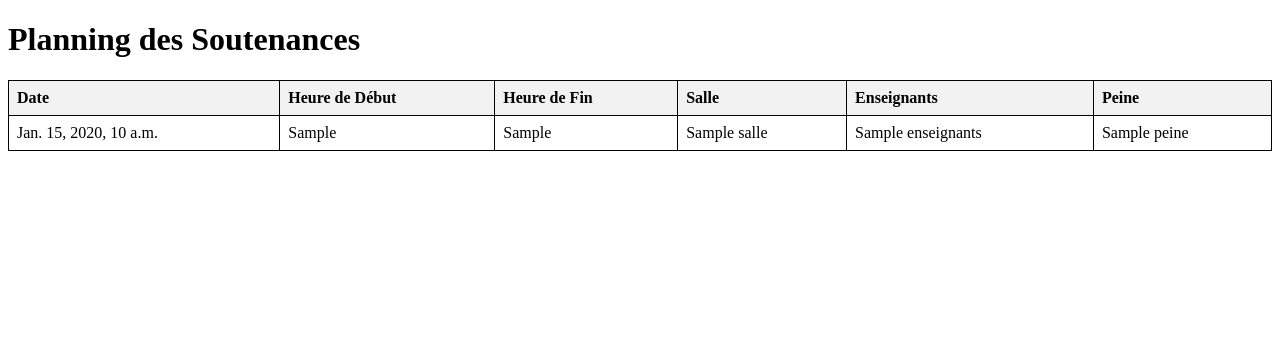
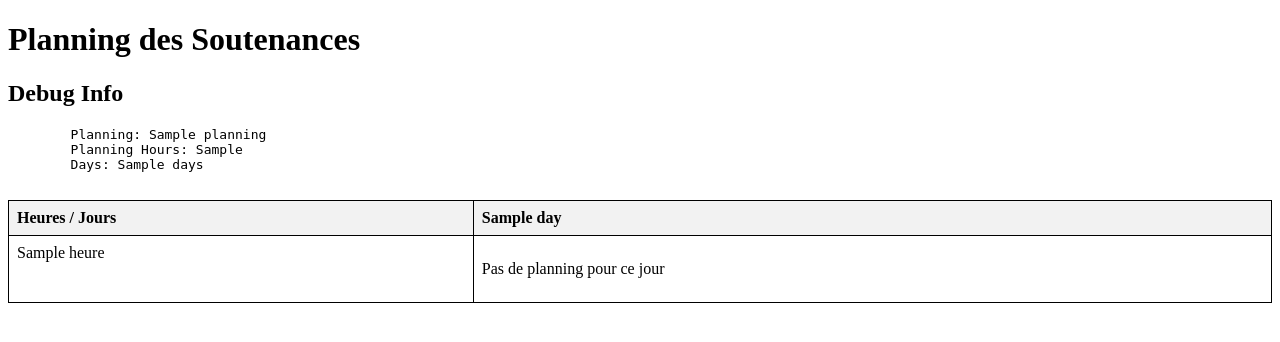
Before and after one commit to Coscreen/Gen-planning-surWeb, a Django app: template mon_application/templates/planning.html in a window 1280 px wide. Shown: the top 342 px of the page. Run offline with Django 5.2, Linux system fonts and the light colour scheme; the template is opened without the code that fills it: most values are stand-ins (such as "Sample title", 1, 10 or a date in 2020).

Commit message:
Fonctionnel pour un jour seulement.

```diff
--- a/MiniProjet/settings.py
+++ b/MiniProjet/settings.py
@@ -9,7 +9,7 @@ https://docs.djangoproject.com/en/5.0/topics/settings/
 For the full list of settings and their values, see
 https://docs.djangoproject.com/en/5.0/ref/settings/
 """
-
+import os
 from pathlib import Path
 
 # Build paths inside the project like this: BASE_DIR / 'subdir'.
@@ -57,7 +57,7 @@ ROOT_URLCONF = 'MiniProjet.urls'
 TEMPLATES = [
     {
         'BACKEND': 'django.template.backends.django.DjangoTemplates',
-        'DIRS': [],
+        'DIRS': [os.path.join(BASE_DIR, 'templates')],
         'APP_DIRS': True,
         'OPTIONS': {
             'context_processors': [
--- a/mon_application/templates/planning.html
+++ b/mon_application/templates/planning.html
@@ -16,33 +16,56 @@
         th {
             background-color: #f2f2f2;
         }
+        td {
+            height: 50px;
+            vertical-align: top;
+        }
     </style>
 </head>
 <body>
     <h1>Planning des Soutenances</h1>
-    <table border="1">
+    <h2>Debug Info</h2>
+    <pre>
+        Planning: {{ planning }}
+        Planning Hours: {{ planning_hours }}
+        Days: {{ days }}
+    </pre>
+    {% load custom_filters %}
+    <table>
         <thead>
             <tr>
-                <th>Date</th>
-                <th>Heure de Début</th>
-                <th>Heure de Fin</th>
-                <th>Salle</th>
-                <th>Enseignants</th>
-                <th>Peine</th>
+                <th>Heures / Jours</th>
+                {% for day in days %}
+                    <th>{{ day }}</th>
+                {% endfor %}
             </tr>
         </thead>
         <tbody>
-            {% for jour in planning %}
-                {% for creneau in jour.creneaux %}
-                <tr>
-                    <td>{{ jour.date }}</td>
-                    <td>{{ creneau.heure_debut }}</td>
-                    <td>{{ creneau.heure_fin }}</td>
-                    <td>{{ creneau.salle }}</td>
-                    <td>{{ creneau.enseignants }}</td>
-                    <td>{{ creneau.peine }}</td>
-                </tr>
+            {% for heure in planning_hours %}
+            <tr>
+                <td>{{ heure }}</td>
+                {% for day in days %}
+                    <td>
+                        {% with day_planning=planning|get_item:day %}
+                            {% if day_planning %}
+                                {% with hour_planning=day_planning|get_item:heure %}
+                                    {% if hour_planning %}
+                                        {% for soutenance in hour_planning %}
+                                            <p>Salle: {{ soutenance.salle }}</p>
+                                            <p>Leader de groupe: {{ soutenance.leader_groupe }}</p>
+                                            <p>Jury: {{ soutenance.enseignants|join:", " }}</p>
+                                        {% endfor %}
+                                    {% else %}
+                                        <p>Pas de soutenance</p>
+                                    {% endif %}
+                                {% endwith %}
+                            {% else %}
+                                <p>Pas de planning pour ce jour</p>
+                            {% endif %}
+                        {% endwith %}
+                    </td>
                 {% endfor %}
+            </tr>
             {% endfor %}
         </tbody>
     </table>
--- /dev/null
+++ b/mon_application/templatetags/custom_filters.py
@@ -0,0 +1,8 @@
+# custom_filters.py
+from django import template
+
+register = template.Library()
+
+@register.filter(name='get_item')
+def get_item(dictionary, key):
+    return dictionary.get(key)
```
Also changed, not shown: mon_application/views.py (+111 -29 lines), mon_application/templatetags/__init__.py (added).
